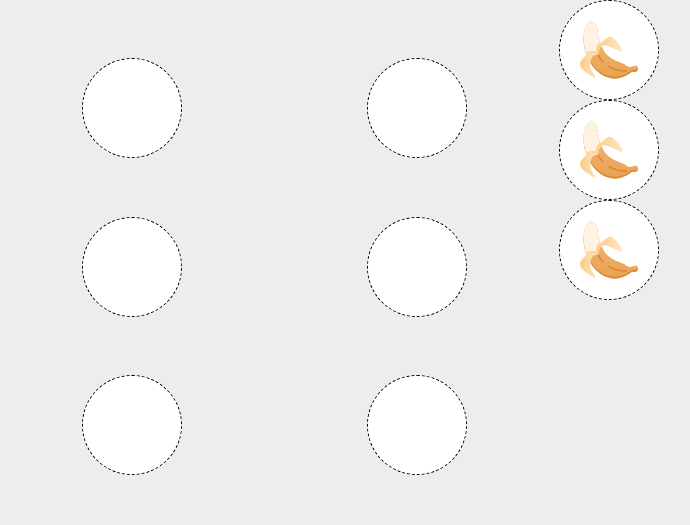
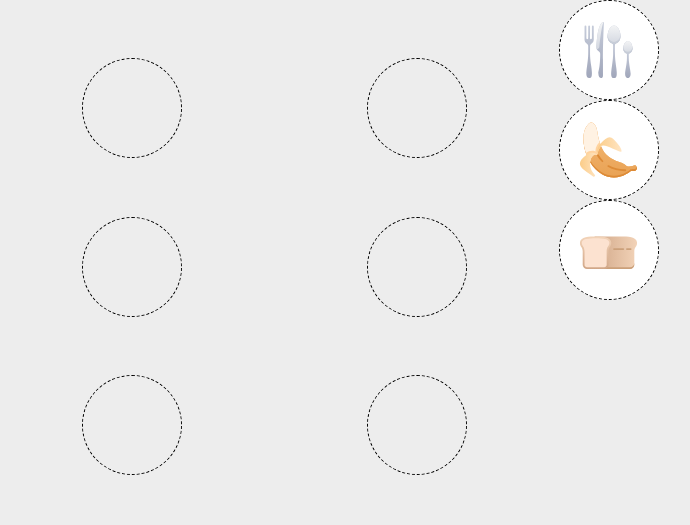
Before and after one commit to igorlech/provas-game, a website built with Vite: page game.html in a window 1280 px wide. Shown: the top 525 px of the page, without its empty margins (10-700 px from the left). Built offline with nearby package versions, Linux system fonts and the light colour scheme.

Commit message:
refactoring logic for drag and drop + styling

```diff
--- a/game.html
+++ b/game.html
@@ -14,9 +14,14 @@
             <img src="./assets/madaffald.svg" alt="" />
           </div>
           <div class="empty-container">
-            <div class="empty"></div>
-            <div class="empty"></div>
-            <div class="empty"></div>
+            <div
+              class="empty droppable"
+              id="empty"
+              ondrop="drop(event)"
+              ondragover="dragOver(event)"
+            ></div>
+            <div class="empty droppable"></div>
+            <div class="empty droppable"></div>
           </div>
         </div>
         <div class="bin-container">
@@ -24,21 +29,26 @@
             <img src="./assets/drikkekarton.svg" alt="" />
           </div>
           <div class="empty-container">
-            <div class="empty"></div>
-            <div class="empty"></div>
-            <div class="empty"></div>
+            <div class="empty droppable"></div>
+            <div class="empty droppable"></div>
+            <div class="empty droppable"></div>
           </div>
         </div>
       </div>
-      <div class="rubbish-section draggable">
-        <div class="box">
+      <div class="rubbish-section">
+        <div
+          class="box draggable"
+          draggable="true"
+          ondragstart="dragStart(event)"
+          id="cutlery"
+        >
+          <img class="rubbish" src="./assets/Clutery.svg" alt="rubbish" />
+        </div>
+        <div class="box draggable" draggable="true" id="banana">
           <img class="rubbish" src="./assets/Banana.svg" alt="rubbish" />
         </div>
-        <div class="box">
-          <img class="rubbish" src="./assets/Banana.svg" alt="rubbish" />
-        </div>
-        <div class="box">
-          <img class="rubbish" src="./assets/Banana.svg" alt="rubbish" />
+        <div class="box draggable" draggable="true" id="bread">
+          <img class="rubbish" src="./assets/Bread.svg" alt="rubbish" />
         </div>
       </div>
     </section>
--- a/main.js
+++ b/main.js
@@ -1,18 +1,22 @@
 import "./styles/style.scss";
 import "./styles/reset.scss";
 
-import { gsap } from "gsap";
-import { Draggable } from "gsap/Draggable";
+// function init() {
+//   function dragOver(ev) {
+//     ev.preventDefault();
+//   }
 
-gsap.registerPlugin(Draggable);
+//   function dragStart(ev) {
+//     ev.dataTransfer.setData("text", ev.target.id);
+//   }
 
-function createDraggable() {
-  Draggable.create(".box", { bounds: ".draggable" });
-  console.log("draggable component loaded");
-}
+//   function drop(ev) {
+//     ev.preventDefault();
+//     let data = ev.dataTransfer.getData("text");
+//     ev.target.appendChild(document.getElementById(data));
+//   }
+// }
 
-function gameInit() {
-  createDraggable();
-}
+// init();
 
-gameInit();
+// console.log("main.js loaded");
--- a/styles/style.scss
+++ b/styles/style.scss
@@ -149,16 +149,13 @@ canvas {
   align-items: center;
   border-radius: 50%;
   border: dashed 1px black;
-}
-
-.draggable {
-  height: 100%;
+  cursor: move;
 }
 
 .empty {
   width: 100px;
   height: 100px;
-  background-color: white;
+  background-color: transparent;
   border-radius: 50%;
   border: dashed 1px black;
 }
@@ -185,7 +182,7 @@ canvas {
 }
 
 .rubbish {
-  width: 60px;
+  width: 60%;
 }
 
 .bin-image {
```
Also changed, not shown: assets/Bread.svg (added), assets/Clutery.svg (added), assets/carton.png (added), assets/icons8-carton-48.png (added), assets/milk.svg (added).
